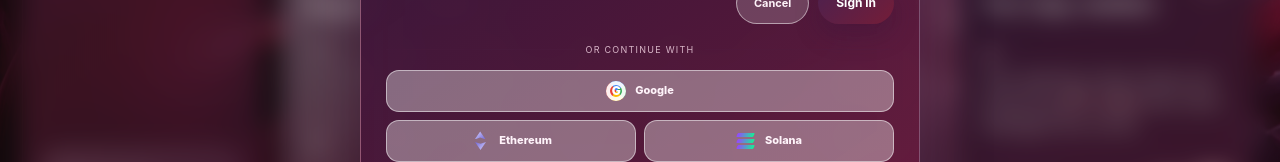
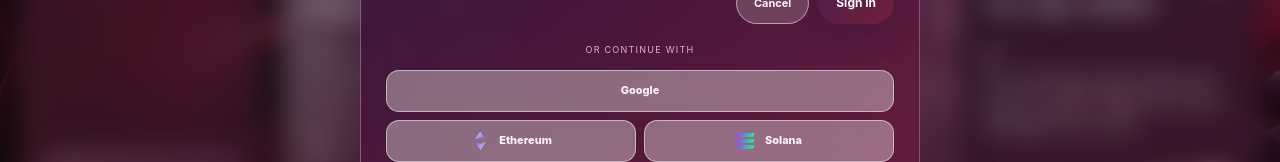
Before and after one commit to greyvese/lucid-trading, a Next.js app: page / in a window 1280 px wide. Both pictures are taken after a click on the button "Sign in / Sign up". Shown: the part 416-578 px from the top of the page. Built offline with nearby package versions, Linux system fonts and the light colour scheme.

Commit message:
Remove Google sign-in icon

```diff
--- a/app/globals.css
+++ b/app/globals.css
@@ -126,7 +126,6 @@
 .wallet-grid { display: grid; grid-template-columns: 1fr 1fr; gap: 8px; margin-top: 8px; }
 .social-auth-button:disabled, .wallet-grid button:disabled, .primary-button:disabled { opacity: .55; cursor: wait; }
 .auth-logo { width: 20px; height: 20px; flex: 0 0 20px; display: grid; place-items: center; }
-.google-logo { border-radius: 50%; background: conic-gradient(from -35deg, #4285f4 0 25%, #34a853 0 47%, #fbbc05 0 70%, #ea4335 0 100%); color: white; font-size: 12px; font-weight: 900; box-shadow: inset 0 0 0 4px rgba(255,255,255,.92); }
 .ethereum-logo { position: relative; grid-template-rows: 1fr 1fr; gap: 1px; }
 .ethereum-logo i { width: 11px; height: 8px; display: block; background: linear-gradient(135deg, #d9d4ff, #7166d5); clip-path: polygon(50% 0, 100% 100%, 50% 77%, 0 100%); }
 .ethereum-logo i:last-child { transform: rotate(180deg); }
--- a/app/page.tsx
+++ b/app/page.tsx
@@ -611,7 +611,7 @@
               <div className="form-actions"><button className="secondary-button" type="button" onClick={() => setIsAuthOpen(false)}>Cancel</button><button className="primary-button" disabled={authBusy} type="submit">{authBusy ? "Please wait…" : authMode === "signup" ? "Create account" : "Sign in"}</button></div>
             </form>
             <div className="auth-divider"><span>or continue with</span></div>
-            <button className="social-auth-button" disabled={authBusy} type="button" onClick={signInWithGoogle}><span className="auth-logo google-logo" aria-hidden="true">G</span><span>Google</span></button>
+            <button className="social-auth-button" disabled={authBusy} type="button" onClick={signInWithGoogle}>Google</button>
             <div className="wallet-grid">
               <button type="button" disabled={authBusy} onClick={signInWithEthereum}><span className="auth-logo ethereum-logo" aria-hidden="true"><i /><i /></span><span>Ethereum</span></button>
               <button type="button" disabled={authBusy} onClick={signInWithSolana}><span className="auth-logo solana-logo" aria-hidden="true"><i /><i /><i /></span><span>Solana</span></button>
```
